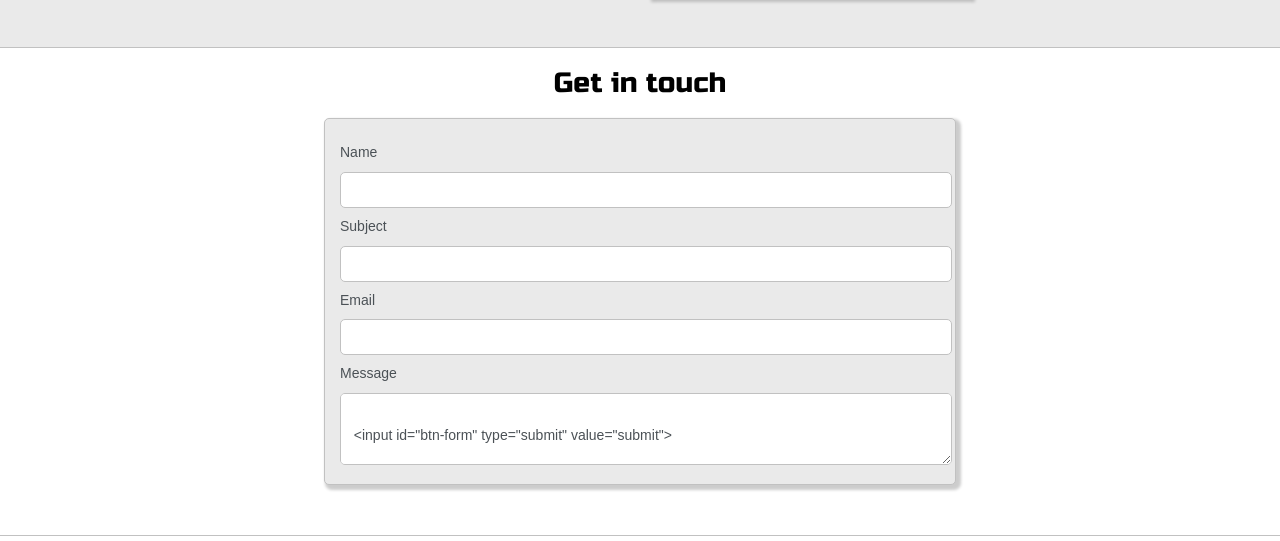
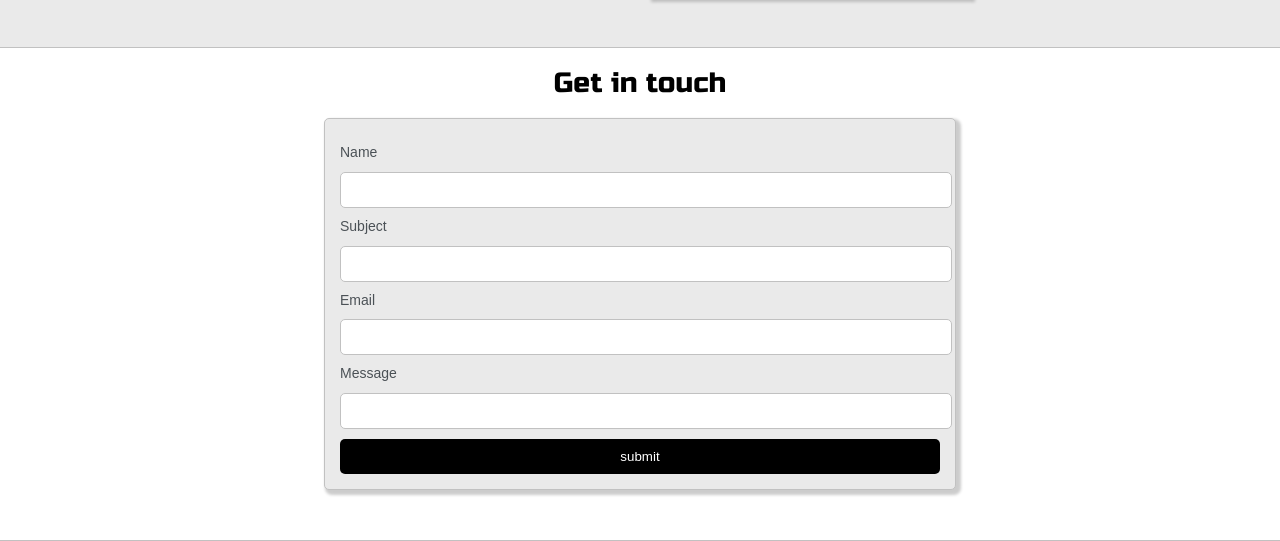
Before and after one commit to Louis12345642/Mubarak_kual, a website: page index.html in a window 1280 px wide. Shown: the part 2015-2556 px from the top of the page. Drawn offline with Linux system fonts and the light colour scheme; a web font is replaced by a local one.

Commit message:
made the form work properly

```diff
--- a/index.html
+++ b/index.html
@@ -385,9 +385,9 @@
   <input class="input-field" type="text">
 
   <label for="message">Message</label>
-  <textarea class="input-field" type="text"/>
+  <input class="input-field" type="text"/>
 
-  <input id="btn-form" type="submit" value="submit">
+  <button id="btn-form" type="submit">submit</button>
 
 </form>
    </div>
```
Also changed, not shown: package.json (added, +22 -0 lines).
